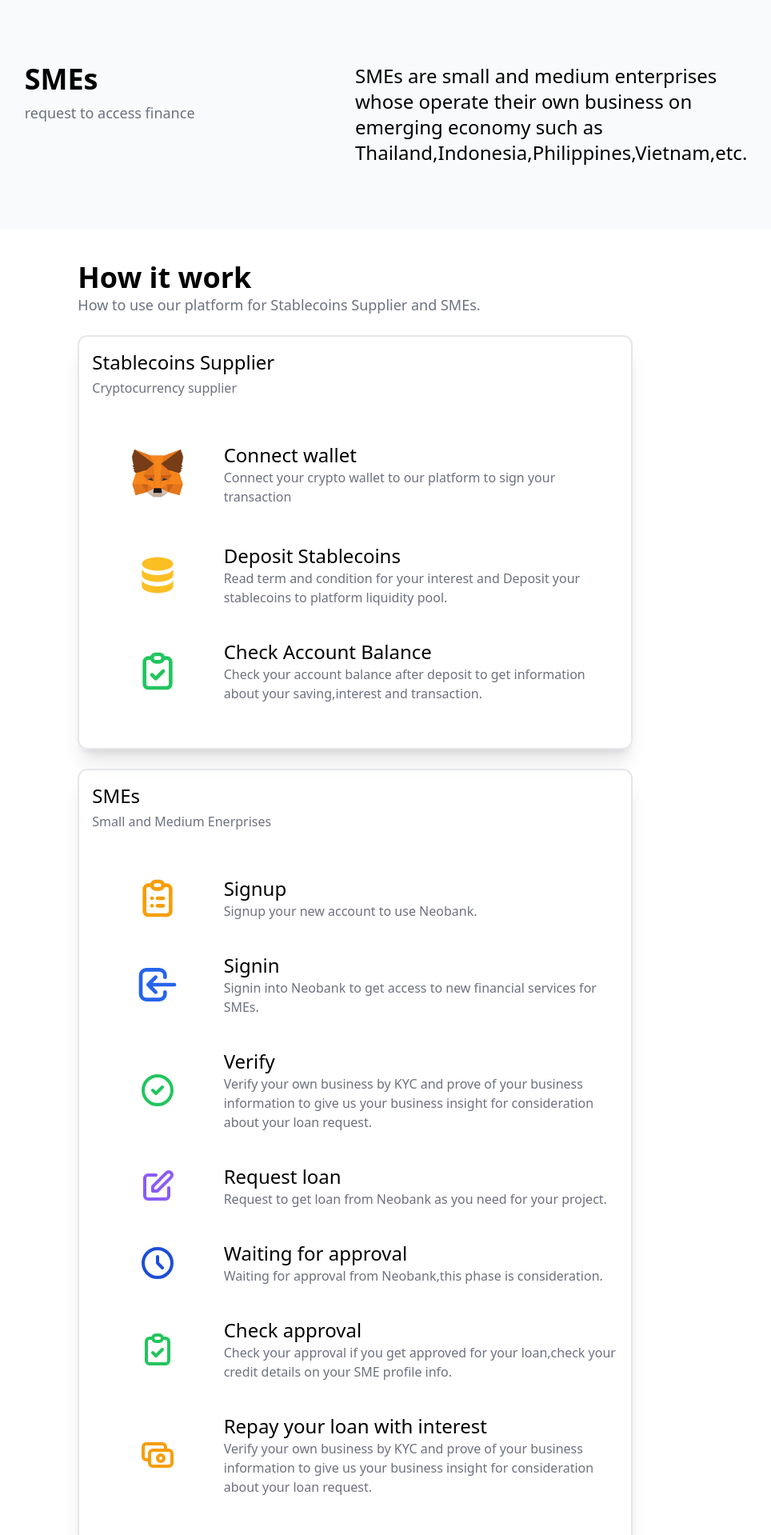
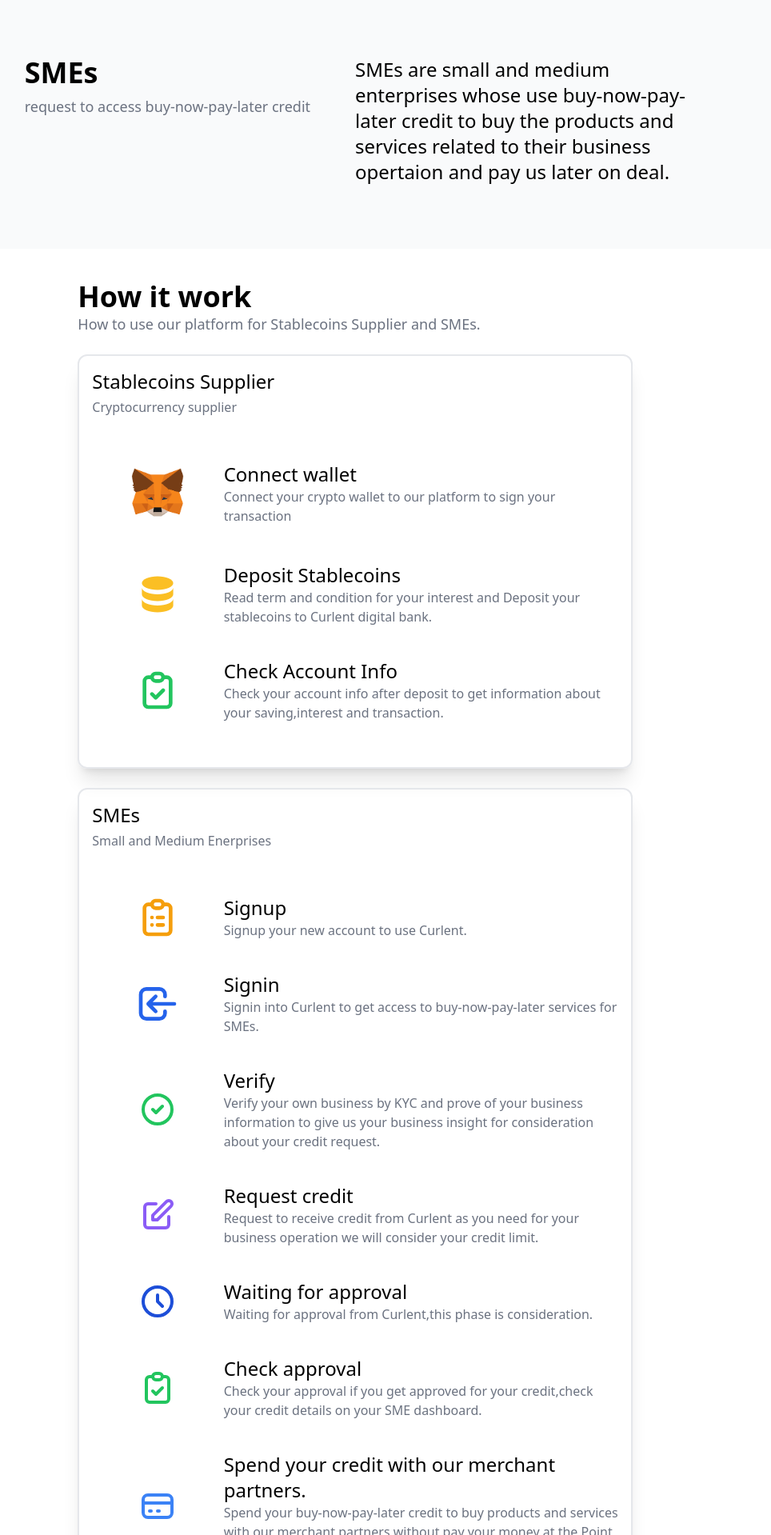
Before and after one commit to Jinnapat/neobank, a Next.js app: page / in a window 1280 px wide. Shown: the part 401-2320 px from the top of the page at 80% size, without its empty margins (196-1160 px from the left). Built offline with nearby package versions, Linux system fonts and the light colour scheme; what @badrap/bar-of-progress would draw is missing.

Commit message:
MVP landing page

```diff
--- a/components/Banner.js
+++ b/components/Banner.js
@@ -14,7 +14,7 @@ const Banner = () => {
         <div className='grid grid-cols-8 place-content-center'>
 
             <p className='col-span-4 px-4 text-4xl font-bold'>
-                Supply Stablecoins from anywhere in the world and Request loan on local currency
+                Buy-now-pay-later for SMEs powered by Stablecoins
             </p>
 
             <div className='col-span-4 grid grid-cols-10 w-full place-items-center pl-4'>
@@ -55,7 +55,7 @@ const Banner = () => {
             </div>
 
             <div className='col-span-4 text-2xl font-medium'>
-                <p>Stablecoins supplier are the people who deposit stablecoins to our platform and they will get interest.</p>
+                <p>Stablecoins supplier are the people who deposit stablecoins to our platform and they will receive attractive interest.</p>
             </div>
 
         </div>
@@ -65,11 +65,11 @@ const Banner = () => {
 
             <div className='grid grid-cols-1 place-items-start col-span-4 gap-y-2'>
                 <p className='text-4xl font-bold'>SMEs</p>
-                <p className='text-gray-500 text-lg'>request to access finance</p>
+                <p className='text-gray-500 text-lg'>request to access buy-now-pay-later credit</p>
             </div>
 
             <div className='col-span-4 text-2xl font-medium'>
-                <p>SMEs are small and medium enterprises whose operate their own business on emerging economy such as Thailand,Indonesia,Philippines,Vietnam,etc.</p>
+                <p>SMEs are small and medium enterprises whose use buy-now-pay-later credit to buy the products and services related to their business opertaion and pay us later on deal.</p>
             </div>
 
 
--- a/components/HowItWork.js
+++ b/components/HowItWork.js
@@ -1,6 +1,6 @@
 import MetaMask from "../public/image/metamask.png"
 import { DatabaseIcon } from '@heroicons/react/solid'
-import { CashIcon, CheckCircleIcon, ClipboardCheckIcon, ClipboardListIcon, ClockIcon, LoginIcon,PencilAltIcon } from '@heroicons/react/outline'
+import { CreditCardIcon,CashIcon, CheckCircleIcon, ClipboardCheckIcon, ClipboardListIcon, ClockIcon, LoginIcon,PencilAltIcon } from '@heroicons/react/outline'
 import HowItWorkCard from './utils/HowItWorkCard'
 
 const HowItWork = () => {
@@ -43,14 +43,14 @@ let supplierProcesses = [
     },
     {
         processName:"Deposit Stablecoins",
-        processDetail:"Read term and condition for your interest and Deposit your stablecoins to platform liquidity pool.        ",
+        processDetail:"Read term and condition for your interest and Deposit your stablecoins to Curlent digital bank.",
         iconType:"icon",
         image:"",
         icon:<DatabaseIcon className='h-14 text-amber-400 col-span-2' />,
     },
     {
-        processName:"Check Account Balance",
-        processDetail:"Check your account balance after deposit to get information about your saving,interest and transaction.",
+        processName:"Check Account Info",
+        processDetail:"Check your account info after deposit to get information about your saving,interest and transaction.",
         iconType:"icon",
         image:"",
         icon:<ClipboardCheckIcon className='h-14 text-green-500 col-span-2 ' />,
@@ -60,49 +60,56 @@ let supplierProcesses = [
 let smeProcesses = [
     {
         processName:"Signup",
-        processDetail:"Signup your new account to use Neobank.",
+        processDetail:"Signup your new account to use Curlent.",
         iconType:"icon",
         image:"",
         icon:<ClipboardListIcon className='h-14 text-amber-500 ' />,
     },
     {
         processName:"Signin",
-        processDetail:"Signin into Neobank to get access to new financial services for SMEs.",
+        processDetail:"Signin into Curlent to get access to buy-now-pay-later services for SMEs.",
         iconType:"icon",
         image:"",
         icon:<LoginIcon className='h-14 text-blue-600 col-span-2' />,
     },
     {
         processName:"Verify",
-        processDetail:"Verify your own business by KYC and prove of your business information to give us your business insight for consideration about your loan request.",
+        processDetail:"Verify your own business by KYC and prove of your business information to give us your business insight for consideration about your credit request.",
         iconType:"icon",
         image:"",
         icon:<CheckCircleIcon className='h-12 text-green-500 col-span-2 ' />,
     },
     {
-        processName:"Request loan",
-        processDetail:"Request to get loan from Neobank as you need for your project.",
+        processName:"Request credit",
+        processDetail:"Request to receive credit from Curlent as you need for your business operation we will consider your credit limit.",
         iconType:"icon",
         image:"",
         icon:<PencilAltIcon className='h-12 text-violet-500 col-span-2 ' />,
     },
     {
         processName:"Waiting for approval",
-        processDetail:"Waiting for approval from Neobank,this phase is consideration.",
+        processDetail:"Waiting for approval from Curlent,this phase is consideration.",
         iconType:"icon",
         image:"",
         icon:<ClockIcon className='h-12 text-blue-700 col-span-2 ' />,
     },
     {
         processName:"Check approval",
-        processDetail:"Check your approval if you get approved for your loan,check your credit details on your SME profile info.",
+        processDetail:"Check your approval if you get approved for your credit,check your credit details on your SME dashboard.",
         iconType:"icon",
         image:"",
         icon:<ClipboardCheckIcon className='h-12 text-green-500 col-span-2 ' />,
     },
     {
-        processName:"Repay your loan with interest",
-        processDetail:"Verify your own business by KYC and prove of your business information to give us your business insight for consideration about your loan request.",
+        processName:"Spend your credit with our merchant partners.",
+        processDetail:"Spend your buy-now-pay-later credit to buy products and services with our merchant partners without pay your money at the Point of Sale.",
+        iconType:"icon",
+        image:"",
+        icon:<CreditCardIcon className='h-12 text-blue-500 col-span-2 ' />,
+    },
+    {
+        processName:"Repay your credit as deal with us.",
+        processDetail:"Repay your money to Curlent equal to credit you use plus services charge that deal with Curlent on conditions.",
         iconType:"icon",
         image:"",
         icon:<CashIcon className='h-12 text-amber-500 col-span-2 ' />,
--- a/components/supplier/desopit/account/AccountInfo.js
+++ b/components/supplier/desopit/account/AccountInfo.js
@@ -2,7 +2,7 @@ import { useEffect, useState } from 'react'
 import InfoCard from './InfoCard'
 import { PencilAltIcon } from '@heroicons/react/outline'
 import { useDispatch } from 'react-redux'
-import { logIn,editUsername } from '../../../../redux/actions/supplierAction'
+import { editUsername } from '../../../../redux/actions/supplierAction'
 
 const AccountInfo = ({username,publicAddress,assetsBalance}) => {
 
--- a/next.config.js
+++ b/next.config.js
@@ -5,7 +5,7 @@ const nextConfig = {
     devURL:"http://localhost:3000",
     mongoDB_URI:"mongodb+srv://gognumbdev:hGSNbHfUjvkJEg8j@mvp.t5iqj.mongodb.net/myFirstDatabase?retryWrites=true&w=majority"
   },
-  domainName:"http://localhost:3000",
+  domainName:"https://curlent.vercel.app/",
 
 }
 
```
